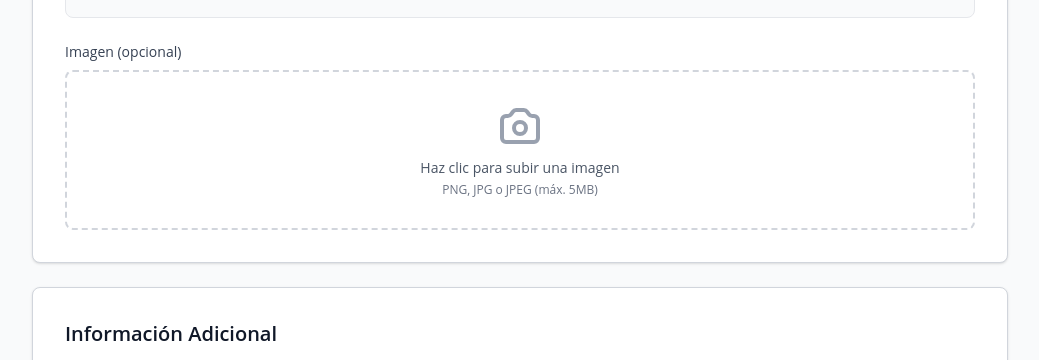
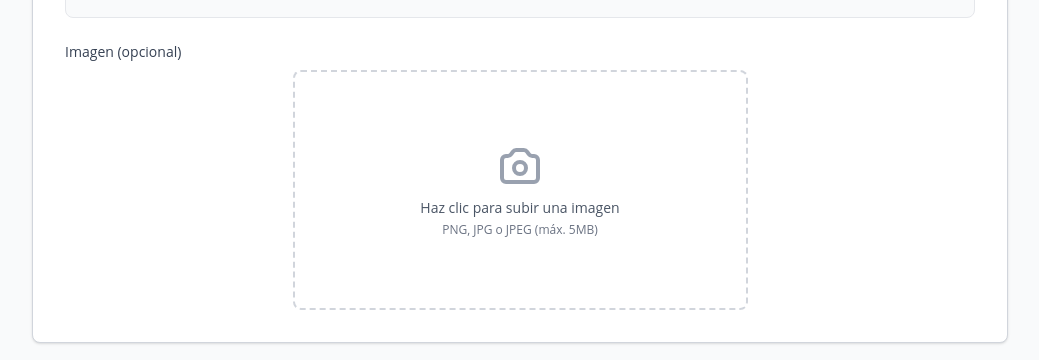
Before and after one commit to xhandlr/note-forge, a React (Vite) app in the folder note-forge-ui/: page /note-forge/create-exercise in a window 1280 px wide. Shown: the part 807-1167 px from the top of the page, without its empty margins (120-1159 px from the left). Built offline with nearby package versions, Linux system fonts and the light colour scheme; no server answers.

Commit message:
style: modificar tamaño máximo de contenedor para ImageUploader

```diff
--- a/note-forge-ui/src/components/Dashboard/ImageUploader.tsx
+++ b/note-forge-ui/src/components/Dashboard/ImageUploader.tsx
@@ -34,9 +34,9 @@ function ImageUploader({ onImageSelect }: ImageUploaderProps) {
     };
 
     return (
-        <div>
+        <div className="flex flex-col items-center justify-center w-full">
             {!image ? (
-                <label className="flex flex-col items-center justify-center w-full h-40 border-2 border-dashed border-gray-300 rounded-lg cursor-pointer hover:bg-gray-50 transition-colors">
+                <label className="flex flex-col items-center justify-center w-1/2 h-60 border-2 border-dashed border-gray-300 rounded-lg cursor-pointer hover:bg-gray-50 transition-colors">
                     <svg className="w-12 h-12 text-gray-400 mb-2" fill="none" stroke="currentColor" viewBox="0 0 24 24">
                         <path strokeLinecap="round" strokeLinejoin="round" strokeWidth={2} d="M3 9a2 2 0 012-2h.93a2 2 0 001.664-.89l.812-1.22A2 2 0 0110.07 4h3.86a2 2 0 011.664.89l.812 1.22A2 2 0 0018.07 7H19a2 2 0 012 2v9a2 2 0 01-2 2H5a2 2 0 01-2-2V9z" />
                         <path strokeLinecap="round" strokeLinejoin="round" strokeWidth={2} d="M15 13a3 3 0 11-6 0 3 3 0 016 0z" />
@@ -51,8 +51,8 @@ function ImageUploader({ onImageSelect }: ImageUploaderProps) {
                     />
                 </label>
             ) : (
-                <div className="relative w-full h-40 border border-gray-300 rounded-lg overflow-hidden">
-                    <img src={image} alt="Preview" className="w-full h-full object-cover" />
+                <div className="relative w-1/2 h-60 border border-gray-300 rounded-lg overflow-hidden">
+                    <img src={image} alt="Preview" className="w-full h-full object-contain" />
                     <button
                         type="button"
                         onClick={removeImage}
```
